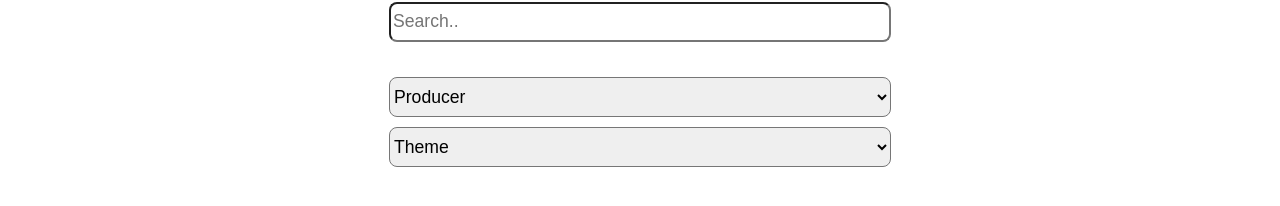
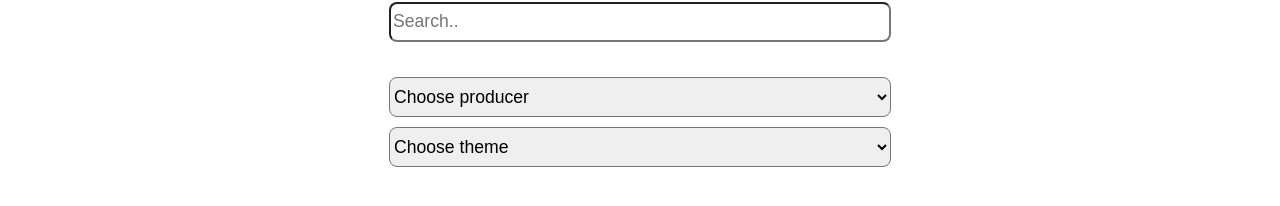
Before and after one commit to asaber123/localproduceReact, a React (Create React App) app: page / in a window 1280 px wide. Shown: the part 1856-2062 px from the top of the page. Built offline with nearby package versions, Linux system fonts and the light colour scheme; no server answers.

Commit message:
filter theme works

```diff
--- a/src/pages/search/Search.tsx
+++ b/src/pages/search/Search.tsx
@@ -29,22 +29,14 @@ export function Search() {
     }, []);
 
     const [isSearch, setSearch] = useState("");
-    const [isSearchPickup, setPickupSeatch] = useState("");
+    //const [isSearchPickup, setPickupSeatch] = useState("");
     const [isSearchProducer, setSearchProducer] = useState("");
     const [isSearchTheme, setSearchTheme] = useState("");
 
     const arr = data.reverse().filter((q) => {
         if (isSearch === "") {
             return q;
-        } else if (q.produceName.toLowerCase().includes(isSearch.toLowerCase())) {
-            return q;
-        } else {
-            return "";
-        }
-    }).filter((q) => {
-        if (isSearchPickup === "") {
-            return q;
-        } else if (q.pickupPlace.toLowerCase().includes(isSearchPickup.toLowerCase())) {
+        } else if (q.produceName.toLowerCase().includes(isSearch.toLowerCase()) || q.pickupPlace.toLowerCase().includes(isSearch.toLowerCase())|| q.description.toLowerCase().includes(isSearch.toLowerCase())) {
             return q;
         } else {
             return "";
@@ -98,22 +90,23 @@ export function Search() {
     return (
         <div className="search">
             <div className="search-alternative" >
-                <input className="search-field" placeholder="Search.." type="search" onChange={(e) => { setSearch(e.target.value) }} /> <br />
-                <select className="search-field" onChange={(e) => { setSearchProducer(e.target.value) }}> <option> Producer</option>{producer.map(e => {
+                <input className="search-field" placeholder="Search.." type="search" onChange={(e) => { setSearch(e.target.value)}} /> <br />
+                <select className="search-field" onChange={(e) => { setSearchProducer(e.target.value) }}> <option value="">Choose producer</option>{producer.map(e => {
                     return (
-
+                            // TODO: filter so that it works
                         <option value={e.producerId}> {e.producerName} </option>)
                 })
                 }
                 </select>
-                <select className="search-field" onChange={(e) => { setSearchTheme(e.target.value) }}> <option> Theme</option>{data.map(e => {
-
-                    return (
-
-                        <option value={e.theme}> {e.theme} </option>)
-                }
-                )
-                } </select>
+                <select className="search-field" onChange={(e) => {setSearchTheme(e.target.value) }}>
+                <option value="">Choose theme</option>
+                <option>Frukt och grönt</option>
+                    <option>Säd och gryn</option>
+                    <option>Mejeri</option>
+                    <option>Kött och chark</option>
+                    <option>Plantor och växter</option>
+                    <option>Sylt, saft och marmelad</option>
+                </select>
             </div>
             {arr}
         </div>
```
